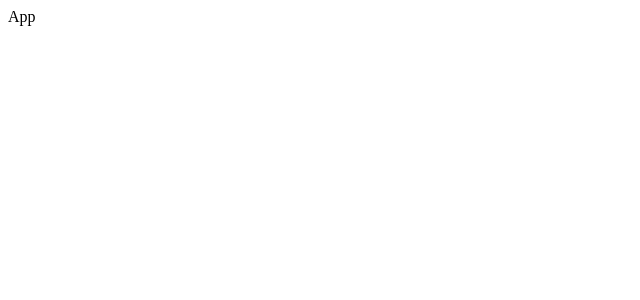
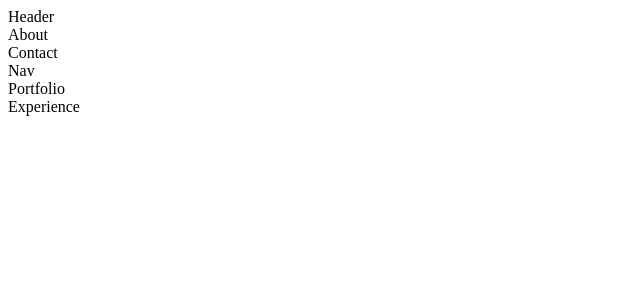
Before and after one commit to teerthrajverma01/portfolio-app, a React (Create React App) app: page / in a window 1280 px wide. Shown: the top 300 px of the page, without its empty margins (0-640 px from the left). Built offline with nearby package versions, Linux system fonts and the light colour scheme.

Commit message:
added components in app js

```diff
--- a/src/App.jsx
+++ b/src/App.jsx
@@ -1,9 +1,24 @@
-import React from "react";
+import React, { Fragment } from "react";
 
 import classes from "./App.module.css";
+import Header from "./components/Header/Header";
+import About from "./components/About/About";
+import Contact from "./components/Contact/Contact";
+import Nav from "./components/Nav/Nav";
+import Portfolio from "./components/Portfolio/Portfolio";
+import Experience from "./components/Experience/Experience";
 
 const App = () => {
-  return <div>App</div>;
+  return (
+    <Fragment>
+      <Header />
+      <About />
+      <Contact />
+      <Nav />
+      <Portfolio />
+      <Experience />
+    </Fragment>
+  );
 };
 
 export default App;
```
